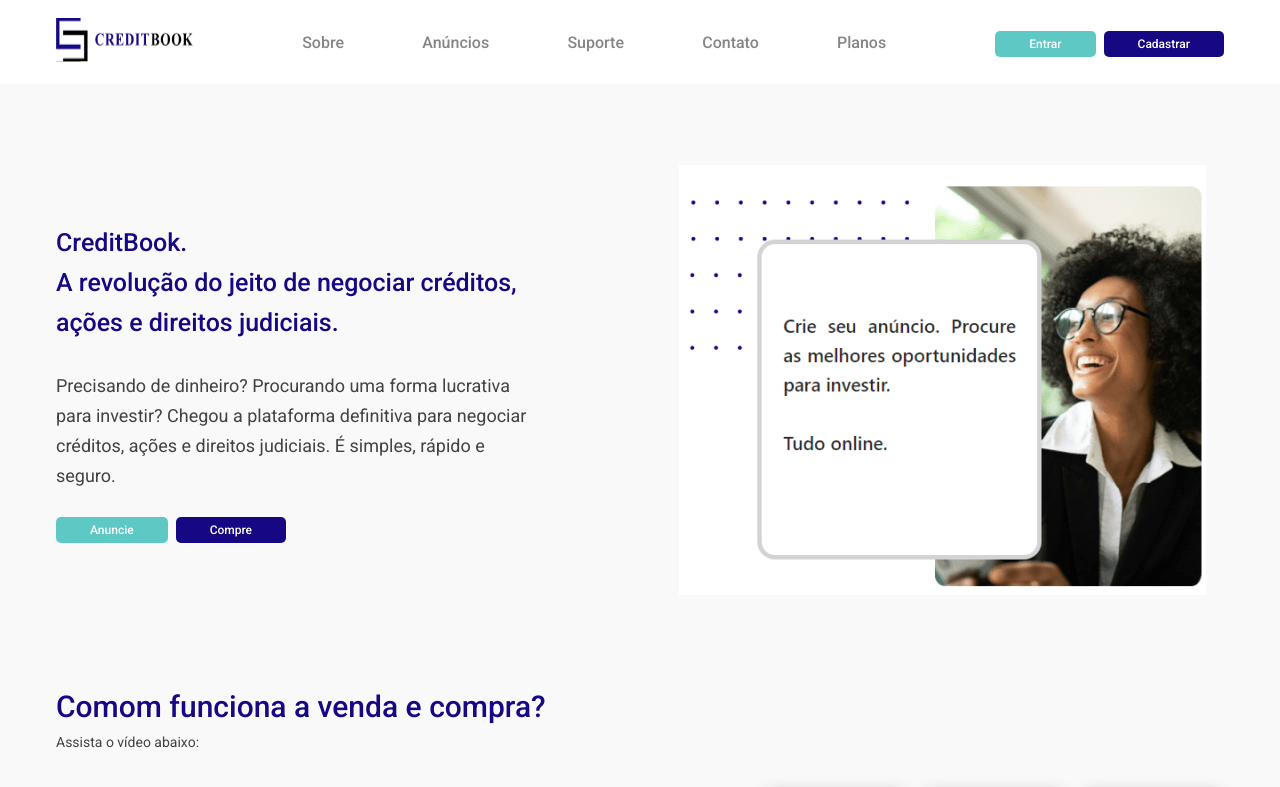
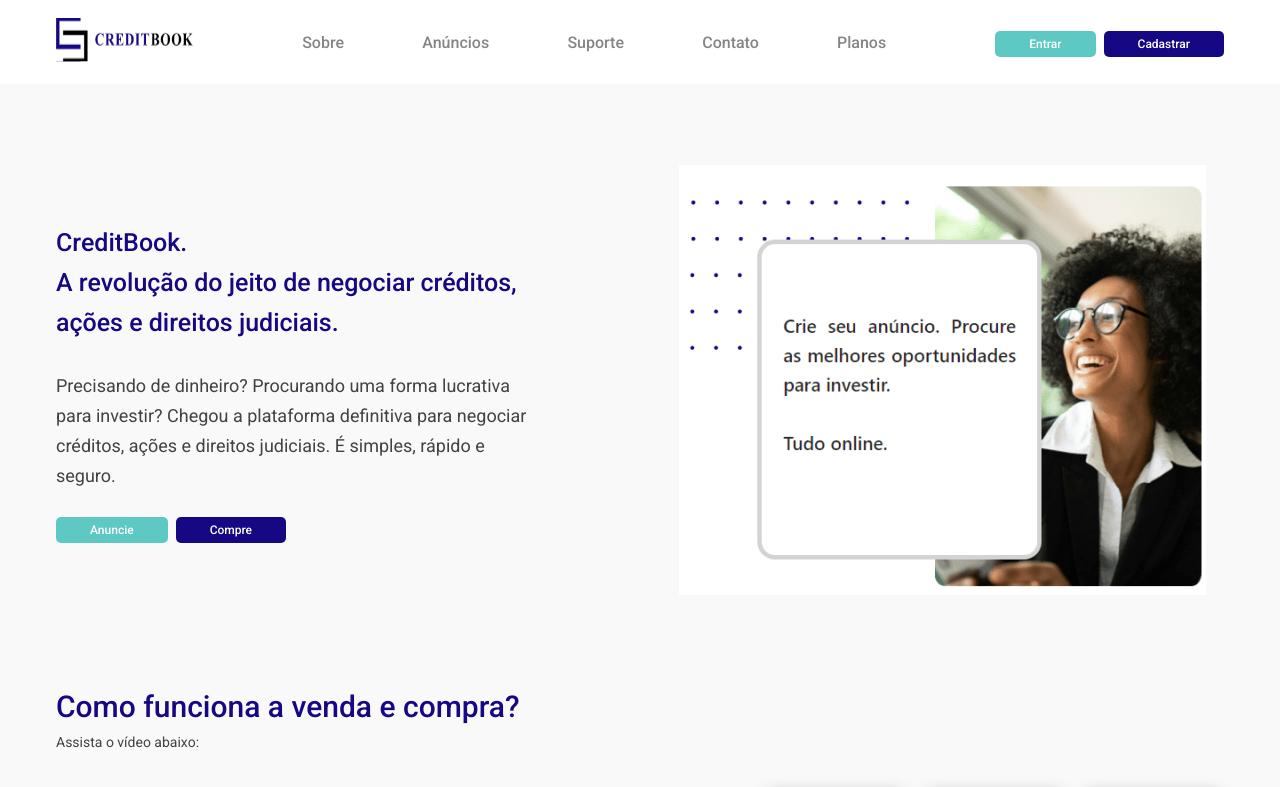
Before and after one commit to carolkoga/creditbook-frontend, a Next.js app: page / in a window 1280 px wide. Shown: the top 787 px of the page. Built offline with nearby package versions, Linux system fonts and the light colour scheme.

Commit message:
refactor: fix spelling 'Comom' to 'Como'

```diff
--- a/src/pages/index.tsx
+++ b/src/pages/index.tsx
@@ -63,7 +63,7 @@
 
       <Section>
         <HeaderSection>
-          <TitleSection>Comom funciona a venda e compra?</TitleSection>
+          <TitleSection>Como funciona a venda e compra?</TitleSection>
           <SubTitleSection>Assista o vídeo abaixo:</SubTitleSection>
         </HeaderSection>
 
```
